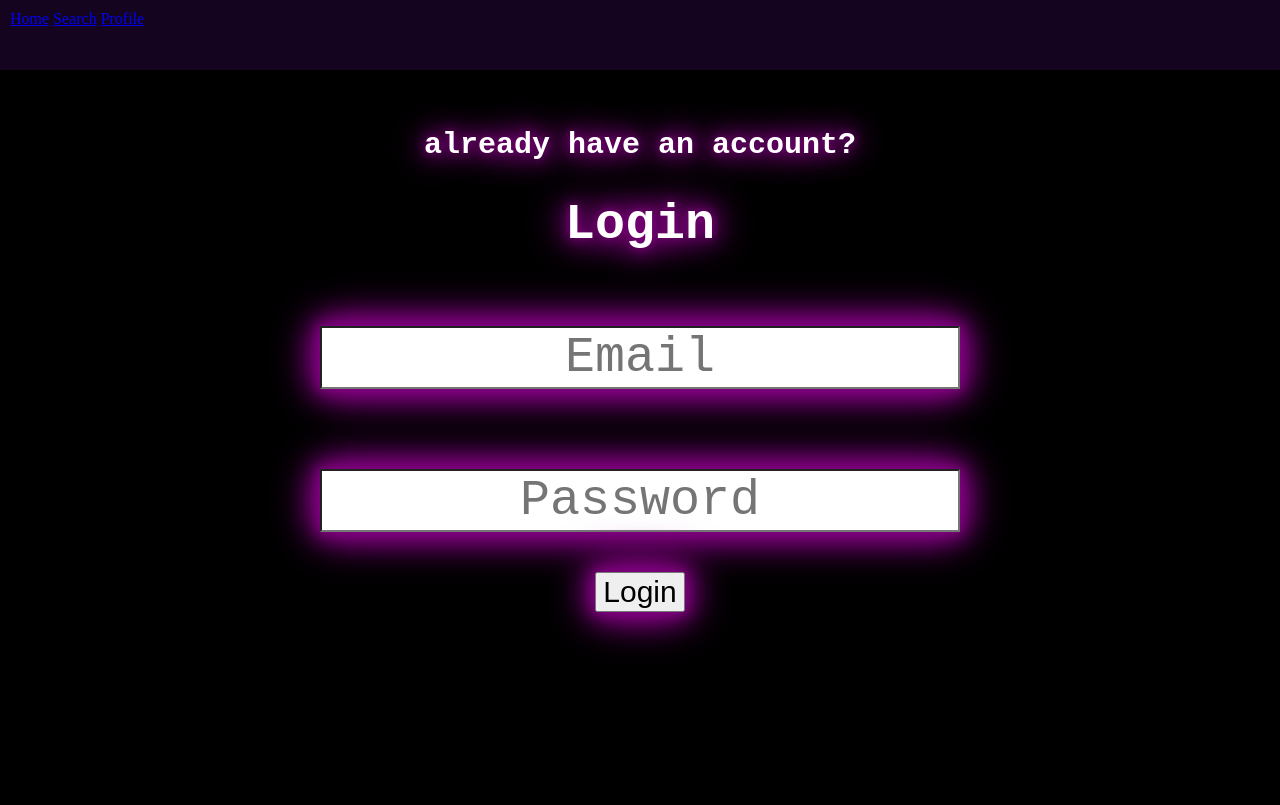
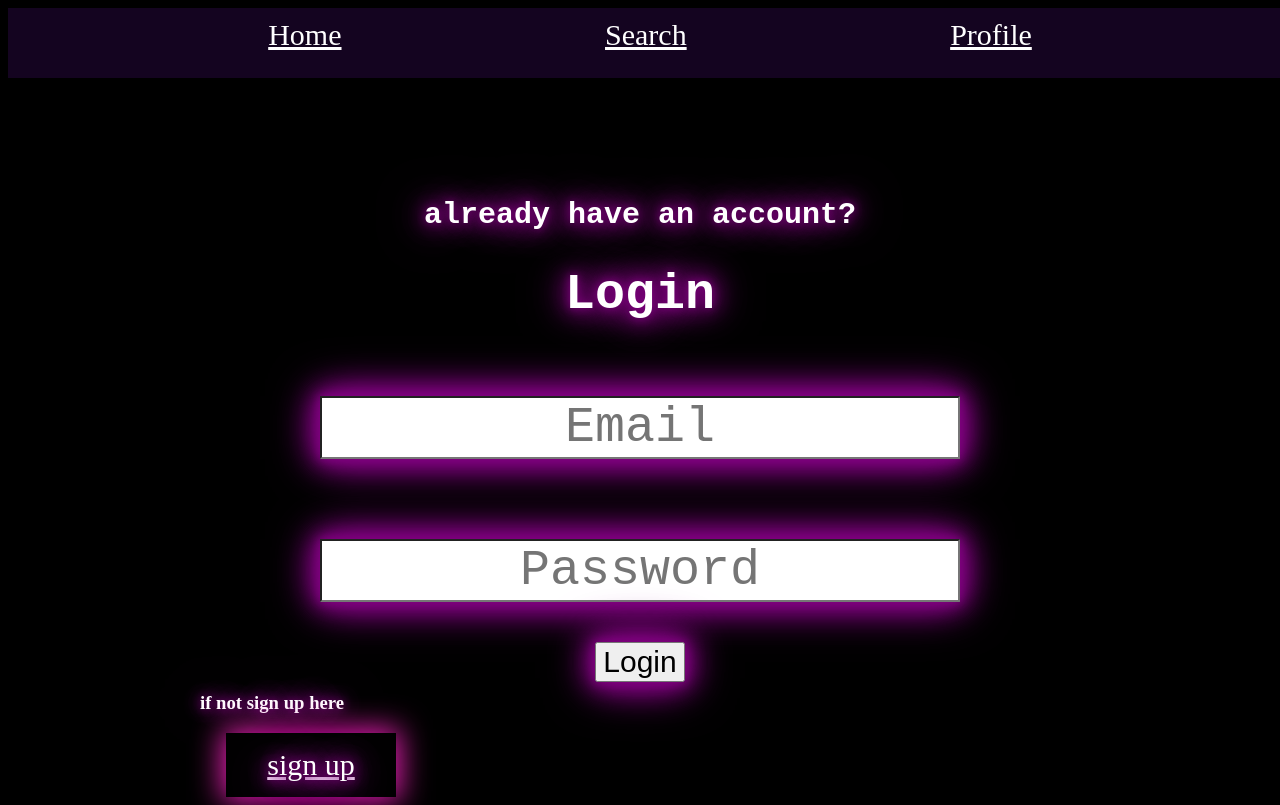
Before and after one commit to RedLeafe/test, a SvelteKit app: page /login in a window 1280 px wide. Built offline with nearby package versions, Linux system fonts and the light colour scheme; no server answers.

Commit message:
styling WIP

```diff
--- a/src/routes/+layout.svelte
+++ b/src/routes/+layout.svelte
@@ -15,29 +15,51 @@
 
 <!-- THIS IS NAV BAR TODO: FILL WITH CONTENT AND STYLE -->
 <nav class="navbar">
-    <a href="/">Home</a>
-    <a href="/search">Search</a>
-    <a href="/profile">Profile</a>
+    <a class="home pink_neon_text" href="/">Home</a>
+    <a class="search pink_neon_text" href="/search">Search</a>
+    <a class="profile pink_neon_text" href="/profile">Profile</a>
 
 </nav>
 
-<div class="nav_pusher"></div>
+<div class="nav_pusher">
+</div>
 
 <slot></slot>
 
 <style>
+
     .navbar {
-    position: fixed;
-      top: 0;
-      left: 0;
-      height: 50px;
-      width: 100%;
-      background-color: #140420;
+    justify-content: space-around;
+    font-size: 30px;
+    text-align: center;
+    justify-content: center;
+    align-self: center;
+    top: 0;
+    left: 0;
+    height: 50px;
+    width: 100%;
+    background-color: #140420;
+    padding: 10px;
+    z-index: 100px;
+    border-color: white;
+    }
+
+    .home{
       color: white;
-      padding: 10px;
-      z-index: 100;
+      padding-right: 20vw;
     }
+
+    .search{
+      color: white;
+      padding-right: 20vw;
+
+    }
+  .profile{
+    color:white;
+  }
+
     .nav_pusher{
         height: 70px;
+        color: white;
     }
   </style>
--- a/src/routes/login/+page.svelte
+++ b/src/routes/login/+page.svelte
@@ -24,17 +24,22 @@
 	<input type="text" class="user_login_input purple_neon_box" bind:value={email} placeholder="Email" required />
 	<input type="password" class="user_login_input purple_neon_box" bind:value={password} placeholder="Password" required />
 	<button type="submit" class="login_btn purple_neon_box">Login</button>
+	<h3 class="sign_up_text purple_neon_text"> if not sign up here</h3>
+	<a class="sign_up_btn purple_neon_text" href="http://localhost:5173/signup">sign up</a>
 </form>
 
 
 <style>
 	:global(body){
 		background-color: black;
+		color:black;
 	}
 	form{
 		display: flex;
 		flex-direction: column;
 	}
+
+
 	.first_header{
 		margin-top: 50px;
 		font-size: 30px;
@@ -67,6 +72,7 @@
 		font-size: 50px;
 		border-radius: 1px;
 		font-family: monospace;
+		color: black;
 
 	}
 
@@ -99,4 +105,21 @@
 		font-size: 30px;
 	}
 
+	.sign_up_text{
+		color:white;
+		margin-left: 15vw;
+		margin-top: 10px;
+	}
+
+	.sign_up_btn{
+		color: white;
+		font-size: 30px;
+		margin-left: 17vw;
+		box-shadow: 0px 0px 30px 4px #eb21b6;
+		padding: 15px;
+		border-color: 2px white;
+		max-width: 11vw;
+		text-align: center;
+	}
+
 </style>
```
Also changed, not shown: src/routes/+page.svelte (+6 -6 lines), src/routes/search/+page.svelte (+54 -2 lines).
